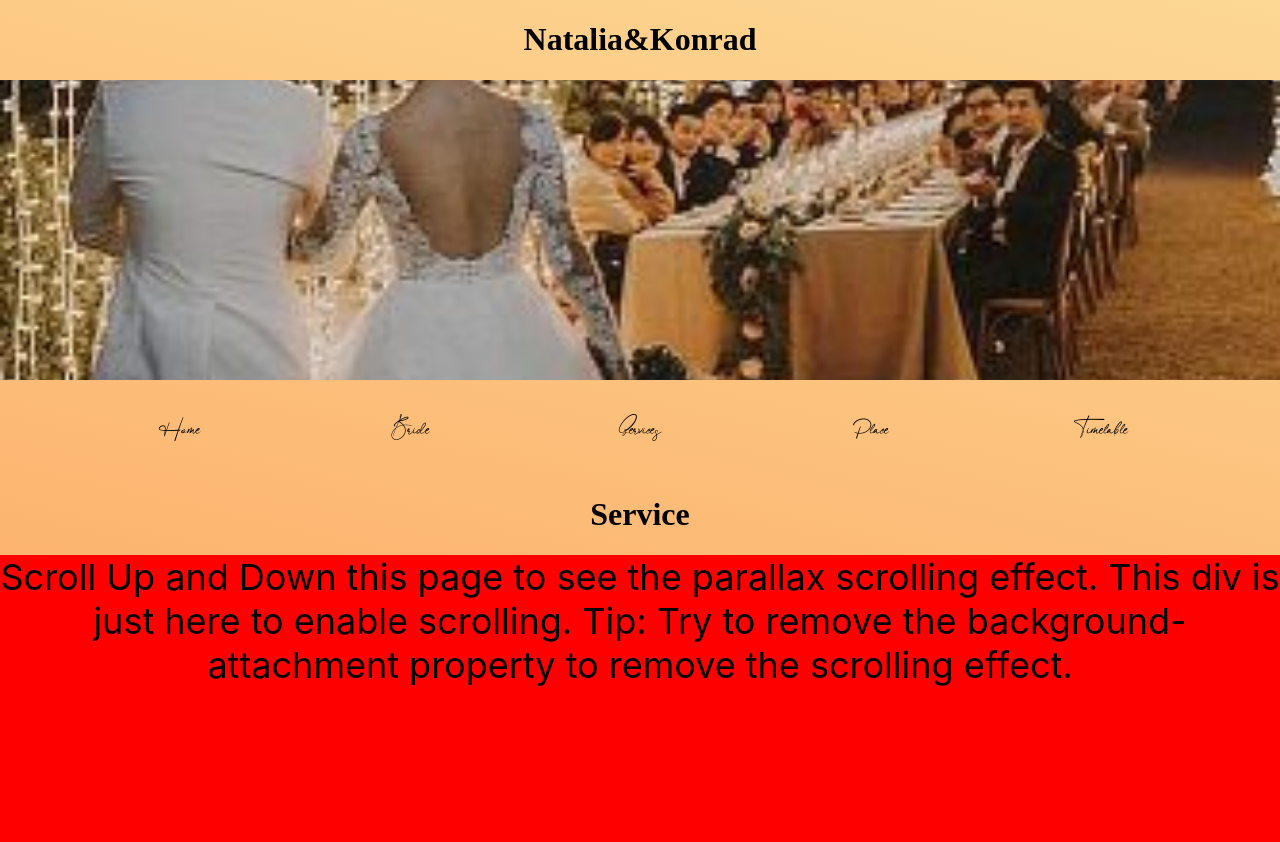
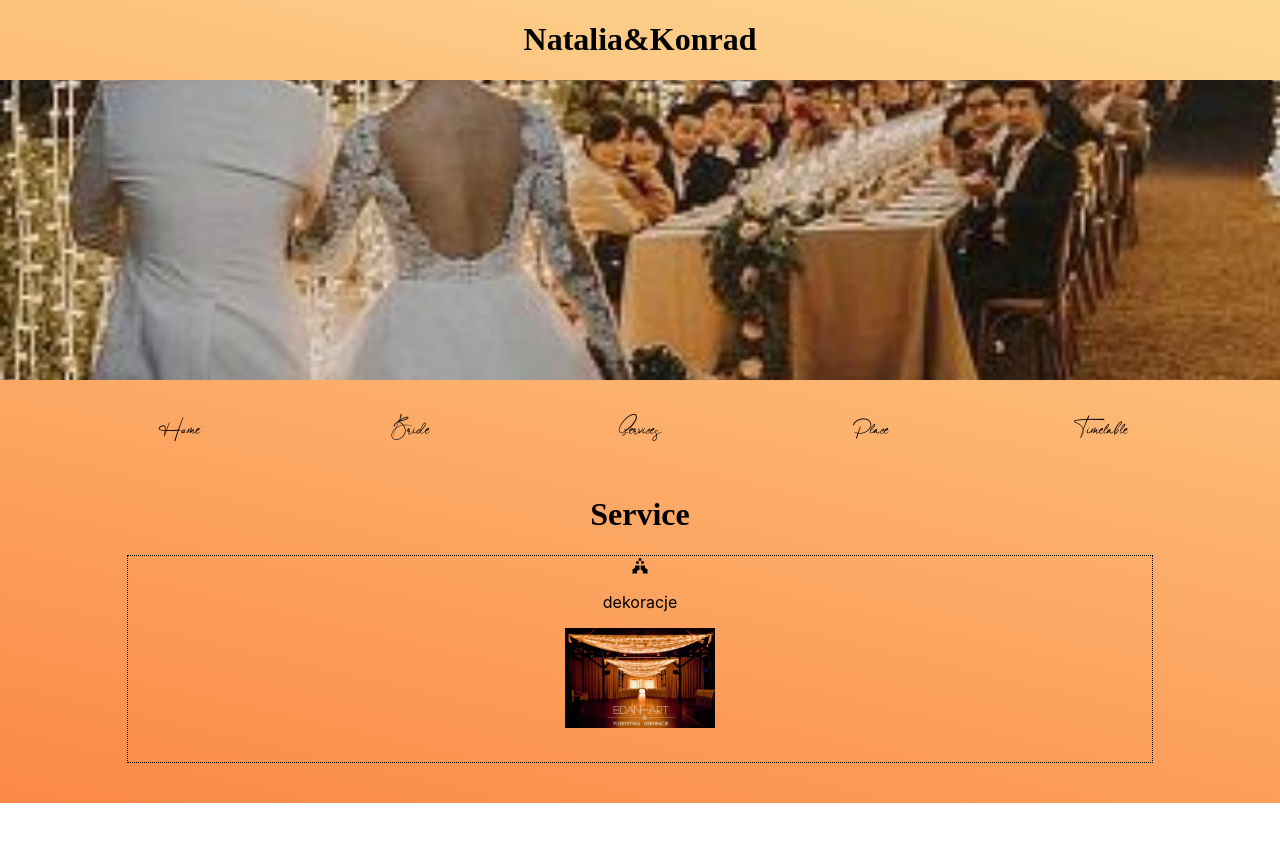
Before and after one commit to FAIRit/fe-weddingApp, a React (Create React App) app: page /Services in a window 1280 px wide. Shown: the top 842 px of the page. After the commit the page ends 803 px from the top, so only its background shows below. Built offline with nearby package versions, Linux system fonts and the light colour scheme; a web font is replaced by a local one.

Commit message:
changing background onCLick

```diff
--- a/src/App.css
+++ b/src/App.css
@@ -1,6 +1,4 @@
 html {
-  width:100%;
-  /* background-color: rgb(247, 208, 157); */
   background: rgb(252,216,147);
   background: linear-gradient(193deg, rgba(252,216,147,1) 0%, rgba(252,137,70,1) 100%);
 }
@@ -8,6 +6,7 @@ html {
 .App {
   text-align: center;
   height:100% ;
+  padding-bottom: 40px;
 }
 
 @font-face {
@@ -65,3 +64,7 @@ justify-content: center;
   background-repeat: no-repeat;
   background-size: cover;
 }
+
+.services {
+  background-image: url("./images/party.png");
+}
--- a/src/App.js
+++ b/src/App.js
@@ -1,4 +1,4 @@
-import React from 'react';
+import React, { useState } from 'react';
 import './App.css';
 import Nav from './Nav';
 import Home from './screens/Home';
@@ -9,15 +9,17 @@ import Timetable from './screens/Timetable';
 import { BrowserRouter as Router, Switch, Route } from 'react-router-dom';
 
 function App() {
+const [classname, setClassname] = useState("background")
+
   return (
     <Router>
    <h1>Natalia&Konrad</h1>
 
 
-      <div className="background"></div>
+      <div className={classname}></div>
       <div className="App">
 
-        <Nav />
+        <Nav settingClass={setClassname}/>
         <Switch>
           <Route path="/" component={Home} exact />
           <Route path="/Couple" component={HeShe} />
--- a/src/Nav.js
+++ b/src/Nav.js
@@ -1,18 +1,20 @@
 import React from 'react';
 import { Link } from 'react-router-dom'
 
-function Nav() {
+function Nav(props) {
+    const { settingClass } = props
+
     return (
         <nav>
             <ul className="navigation">
                 <Link to="/">
-                    <li>Home</li>
+                    <li onClick={() => settingClass("background")}>Home</li>
                 </Link>
                 <Link to="/Couple">
                     <li>Bride</li>
                 </Link>
                 <Link to="/Services">
-                    <li>Services</li>
+                    <li onClick={() => settingClass("background services")}>Services</li>
                 </Link>
                 <Link to="/Place">
                     <li>Place</li>
--- /dev/null
+++ b/src/components/Card.js
@@ -0,0 +1,14 @@
+import React from 'react';
+import style from './Card.module.css';
+import img from '../images/4e54c4a950039f2749513cb3f65af175.jpg'
+
+function Card() {
+    return (
+        <div className={style.card}>
+            <i class="fas fa-holly-berry"></i><p>dekoracje</p>
+            <img src={img}></img>
+        </div>
+    )
+}
+
+export default Card
--- /dev/null
+++ b/src/components/Card.module.css
@@ -0,0 +1,12 @@
+.card {
+    width: 80vw;
+    height: 25%;
+    margin: 0 auto;
+    padding-bottom: 30px;
+    border: 1px dotted black;
+}
+
+img{
+    height: 100px;
+    width: auto;
+}
--- a/src/screens/Services.js
+++ b/src/screens/Services.js
@@ -1,19 +1,13 @@
-import React from 'react'
+import React from 'react';
+import Card from '../components/Card'
 
 function Services() {
     return (
         <div>
             <h1>Service</h1>
-
-            <div className="parallax"></div>
-
-<div className="under">
-Scroll Up and Down this page to see the parallax scrolling effect.
-This div is just here to enable scrolling.
-Tip: Try to remove the background-attachment property to remove the scrolling effect.
-</div>
-        </div>
-    )
+            <Card/>
+            </div>
+)
 }
 
 export default Services
```
